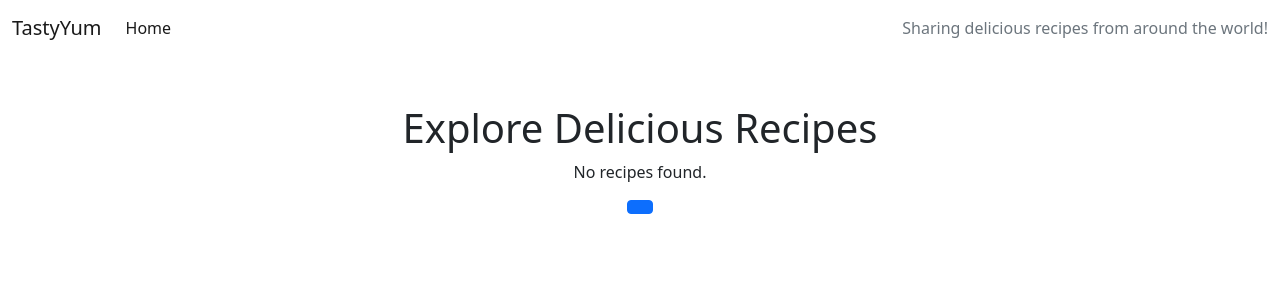
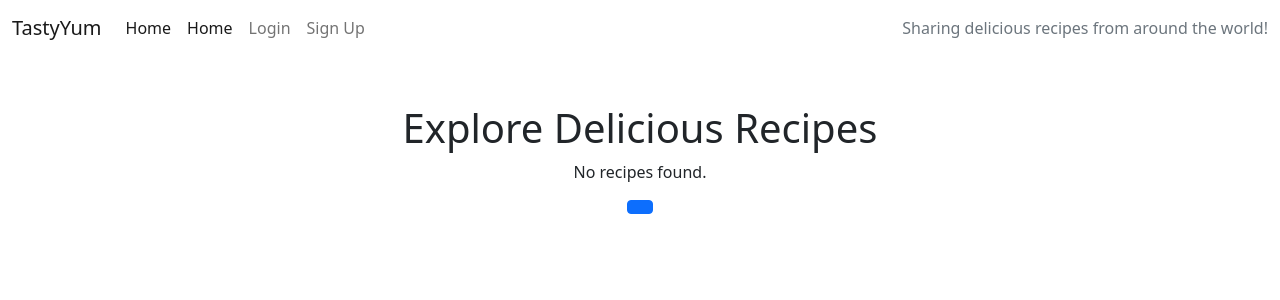
Before and after one commit to Taiwoogbonyomi/Food_Blog, a Django app: page / in a window 1280 px wide. Shown: the top 300 px of the page. Run offline with Django 4.2, Linux system fonts and the light colour scheme; data that the repository does not hold is empty; parts of the project's set-up code (start-up, migrations or seed data) failed here and were passed over.

Commit message:
modify templates to include accout creation

```diff
--- a/foodblog/templates/base.html
+++ b/foodblog/templates/base.html
@@ -1,6 +1,9 @@
-<!-- foodblog/templates/foodblog/base.html -->
+{% load static %}
 
-{% load static %}
+{% url 'account_login' as login_url %}
+{% url 'account_signup' as signup_url %}
+{% url 'account_logout' as logout_url %}
+
 <!DOCTYPE html>
 <html class="h-100" lang="en">
 
@@ -40,6 +43,27 @@
                         <a class="nav-link {% if request.resolver_match.url_name == 'recipe_list' %}active{% endif %}"
                            href="{% url 'recipe_list' %}">Home</a>
                     </li>
+                    <div class="collapse navbar-collapse" id="navbarText">
+                        <ul class="navbar-nav me-auto mb-2 mb-lg-0">
+                            <li class="nav-item">
+                                <a class="nav-link {% if request.resolver_match.url_name == 'recipe_list' %}active{% endif %}" href="{% url 'recipe_list' %}">Home</a>
+                            </li>
+                        </ul>
+                        <ul class="navbar-nav ms-auto">
+                            {% if user.is_authenticated %}
+                                <li class="nav-item">
+                                    <a class="nav-link" href="{% url 'logout' %}">Logout</a>
+                                </li>
+                            {% else %}
+                                <li class="nav-item">
+                                    <a class="nav-link" href="{% url 'login' %}">Login</a>
+                                </li>
+                                <li class="nav-item">
+                                    <a class="nav-link" href="{% url 'signup' %}">Sign Up</a>
+                                </li>
+                            {% endif %}
+                        </ul>
+                    </div>
                 </ul>
                 <span class="navbar-text text-muted">
                     Sharing delicious recipes from around the world!
--- a/requirements.txt
+++ b/requirements.txt
@@ -1,8 +1,13 @@
 asgiref==3.8.1
 dj-database-url==0.5.0
 Django==4.2.16
+django-allauth==0.57.2
 gunicorn==20.1.0
+oauthlib==3.2.2
 pillow==11.0.0
 psycopg2==2.9.10
+PyJWT==2.9.0
+python3-openid==3.2.0
+requests-oauthlib==2.0.0
 sqlparse==0.5.1
 whitenoise==5.3.0
```
Also changed, not shown: tastyyum/settings.py (+13 -0 lines).
